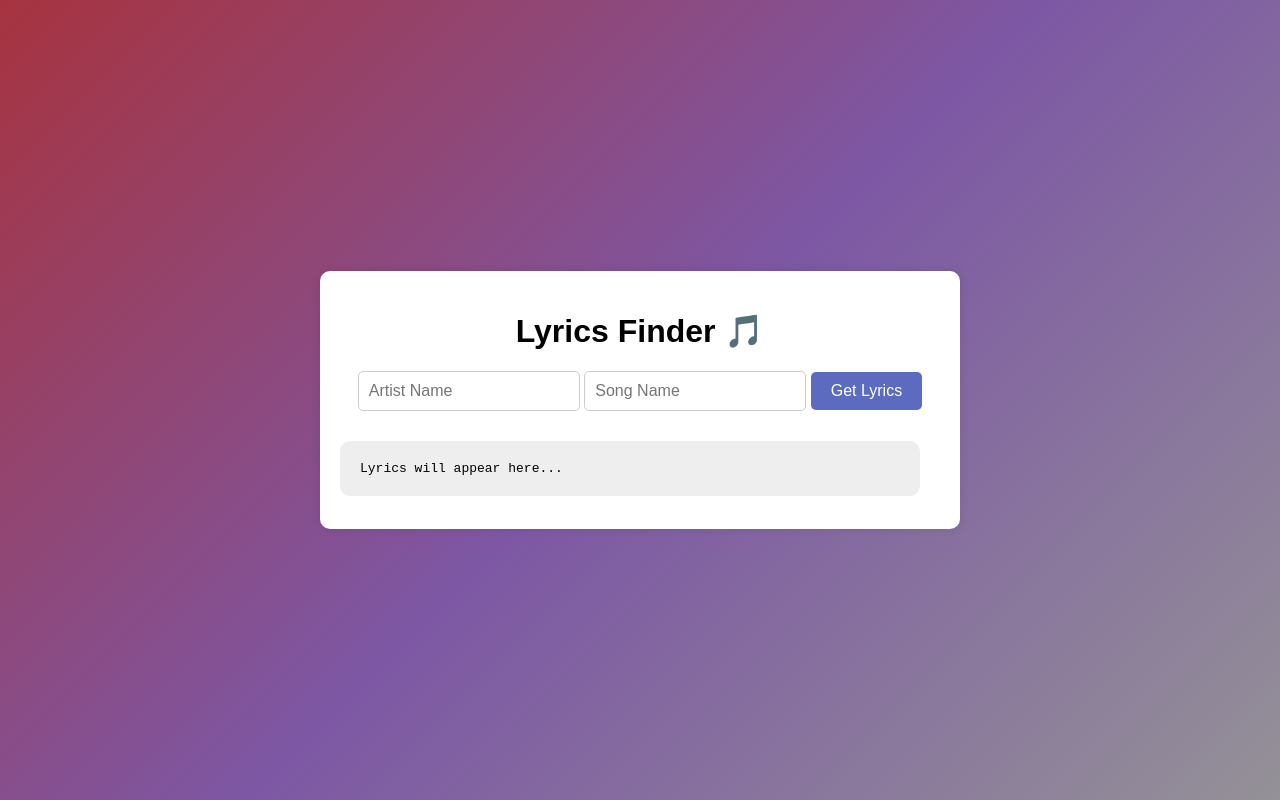
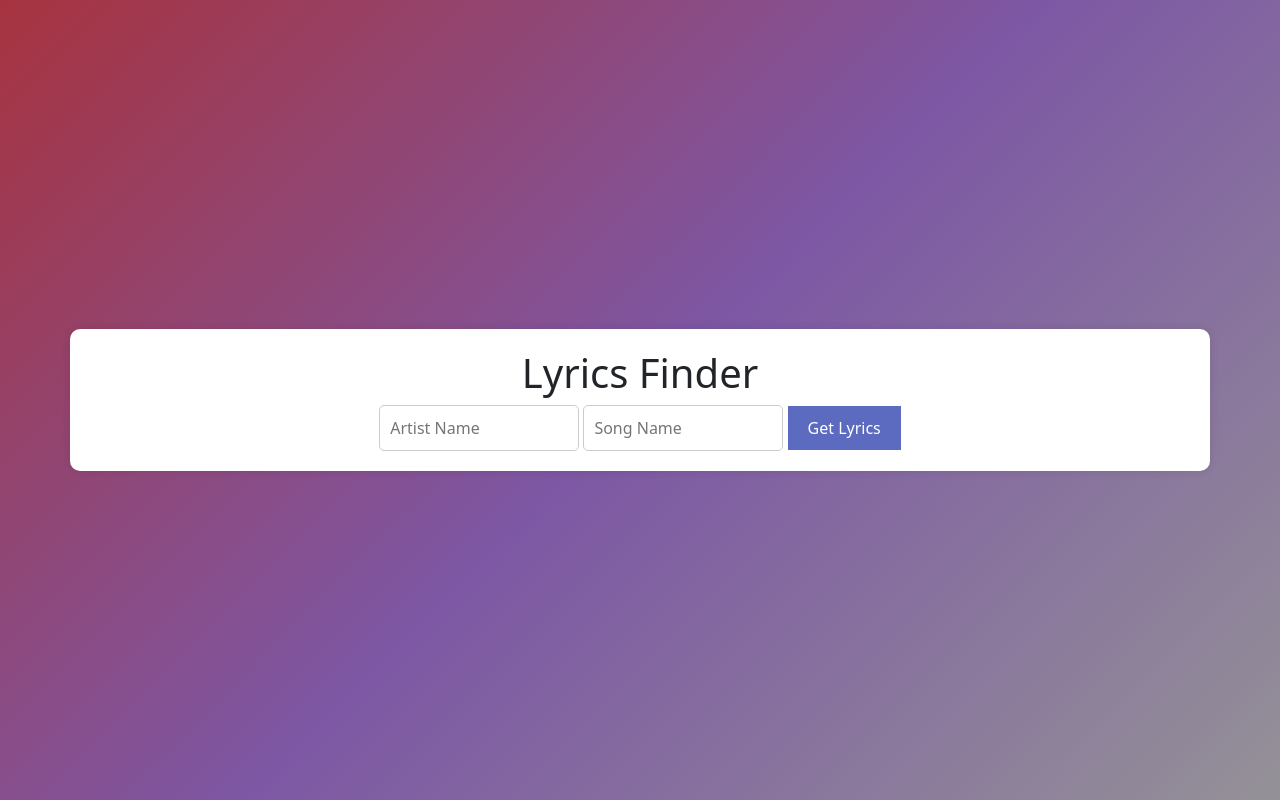
Before and after one commit to EceBayraktar/LyricsApp, a plain HTML site: page index.html in a window 1280 px wide. Drawn offline with nearby package versions, Linux system fonts and the light colour scheme.

Commit message:
Deneme24

```diff
--- a/index.html
+++ b/index.html
@@ -4,17 +4,18 @@
   <meta charset="UTF-8">
   <title>Lyrics Finder</title>
   <link rel="stylesheet" href="style.css">
+  <link href="https://cdn.jsdelivr.net/npm/bootstrap@5.3.0/dist/css/bootstrap.min.css" rel="stylesheet">
 </head>
 <body>
 
 <div class="container" id="container">
-  <h1>Lyrics Finder 🎵</h1>
+  <h1>Lyrics Finder</h1>
 
   <input id="artist" type="text" placeholder="Artist Name">
   <input id="song" type="text" placeholder="Song Name">
   <button onclick="getLyrics()">Get Lyrics</button>
 
-  <pre id="lyrics">Lyrics will appear here...</pre>
+  <pre id="lyrics" style="display: none;" >Lyrics will appear here...</pre>
 </div>
 <div id="alertBox" class="alert-box" style="display: none;">
     <span class="close-btn" onclick="closeAlert()">&times;</span>
@@ -22,5 +23,6 @@
   </div>
 
 <script src="script.js"></script>
+<script src="https://cdn.jsdelivr.net/npm/bootstrap@5.3.0/dist/js/bootstrap.bundle.min.js"></script>
 </body>
 </html>
```
